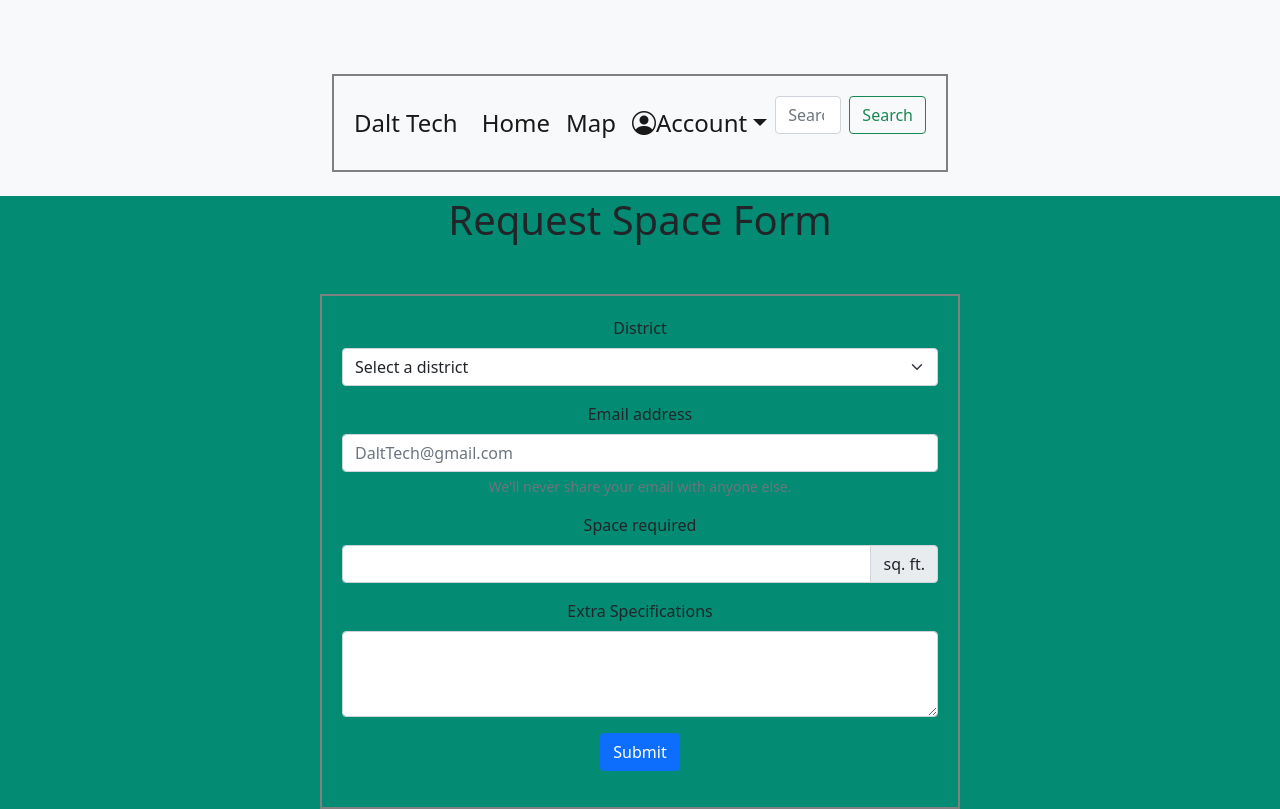
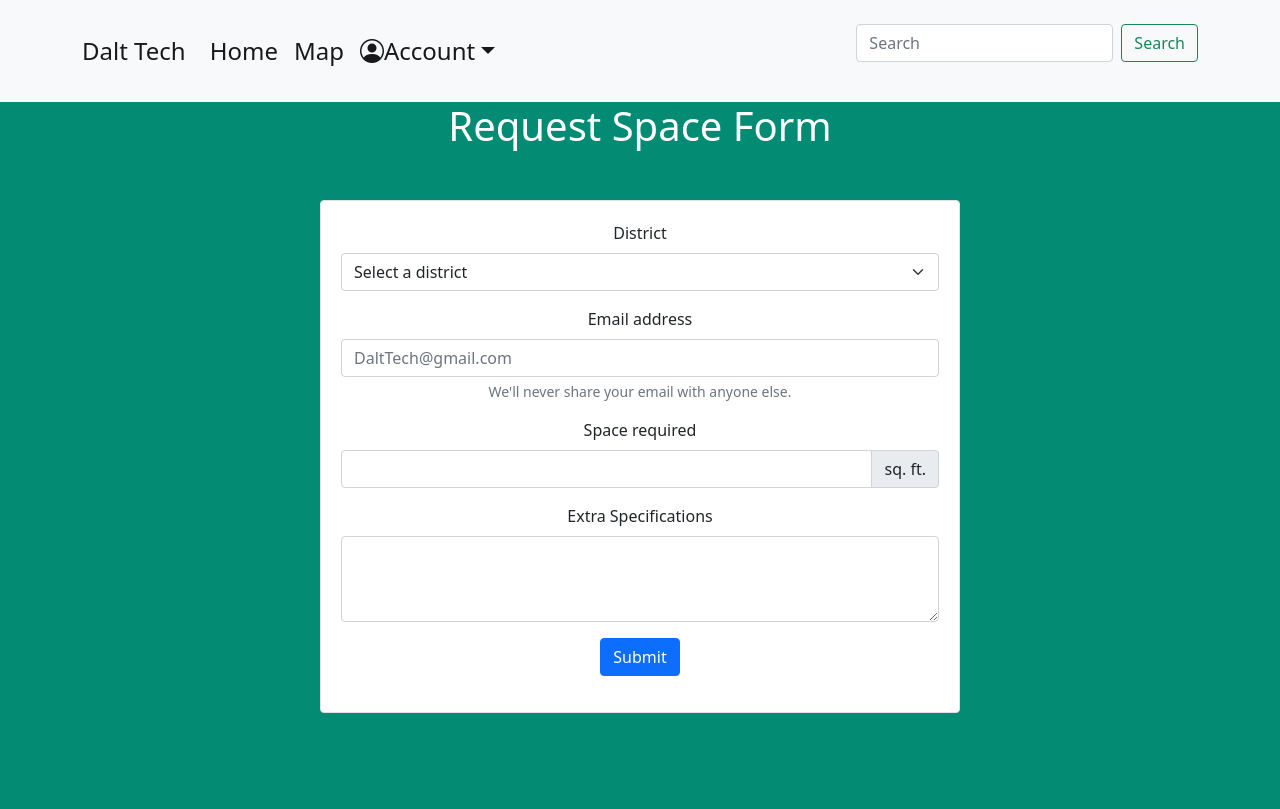
Before and after one commit to TrizzyRizzyGlizzy/CIS-Project, a PHP site: page /requestspace.php in a window 1280 px wide. After the commit the page ends 713 px from the top, so only its background shows below. Run offline with PHP 8.4, Linux system fonts and the light colour scheme.

Commit message:
styled space request but navbar broke on that page help

```diff
--- a/city.php
+++ b/city.php
@@ -5,10 +5,6 @@
     <title>Belize City Facilities</title>
     <script src="https://cdnjs.cloudflare.com/ajax/libs/bootstrap/5.0.2/js/bootstrap.min.js"></script>
     <script>
-
-
-
-
 
     </script>
      <?php
--- a/header.php
+++ b/header.php
@@ -10,6 +10,7 @@
   <script src="https://cdn.jsdelivr.net/npm/popper.js@1.16.0/dist/umd/popper.min.js"></script>
   <link rel="stylesheet" href="https://cdnjs.cloudflare.com/ajax/libs/font-awesome/5.15.3/css/all.min.css">
   <link href="https://cdn.jsdelivr.net/npm/bootstrap@5.0.2/dist/css/bootstrap.min.css">
+
   <style>
     @media (max-width: 575.98px) {
       .navbar .navbar-brand {
--- a/requestspace.php
+++ b/requestspace.php
@@ -9,10 +9,10 @@
 <head>
 	<meta charset="UTF-8">
 	<meta name="viewport" content="width=device-width, initial-scale=1.0">
-	<title>Plant Information</title>
+	<title>Request Space Form</title>
 	<link rel="stylesheet" href="https://cdnjs.cloudflare.com/ajax/libs/bootstrap/5.0.2/css/bootstrap.min.css">
 	<style>
-		.container {
+		.container1 {
 			border: 2px solid gray;
 			padding: 20px;
 			margin: auto;
@@ -22,6 +22,7 @@
 		}
         h1{
             text-align: center;
+            color: white;
         }
 
         body{
@@ -31,7 +32,7 @@
 </head>
 <body>
     <h1>Request Space Form</h1>
-<div class="container">
+<div class="container1 rounded bg-white border border-gray">
   <form>
     <div class="mb-3">
       <label for="district-select" class="form-label">District</label>
@@ -67,6 +68,6 @@
     <button type="submit" class="btn btn-primary">Submit</button>
   </form>
 </div>
+<script src="https://cdnjs.cloudflare.com/ajax/libs/bootstrap/5.0.2/js/bootstrap.bundle.min.js"></script>
 </body>
-<script src="https://cdnjs.cloudflare.com/ajax/libs/bootstrap/5.0.2/js/bootstrap.min.js"></script>
 </html>
```
